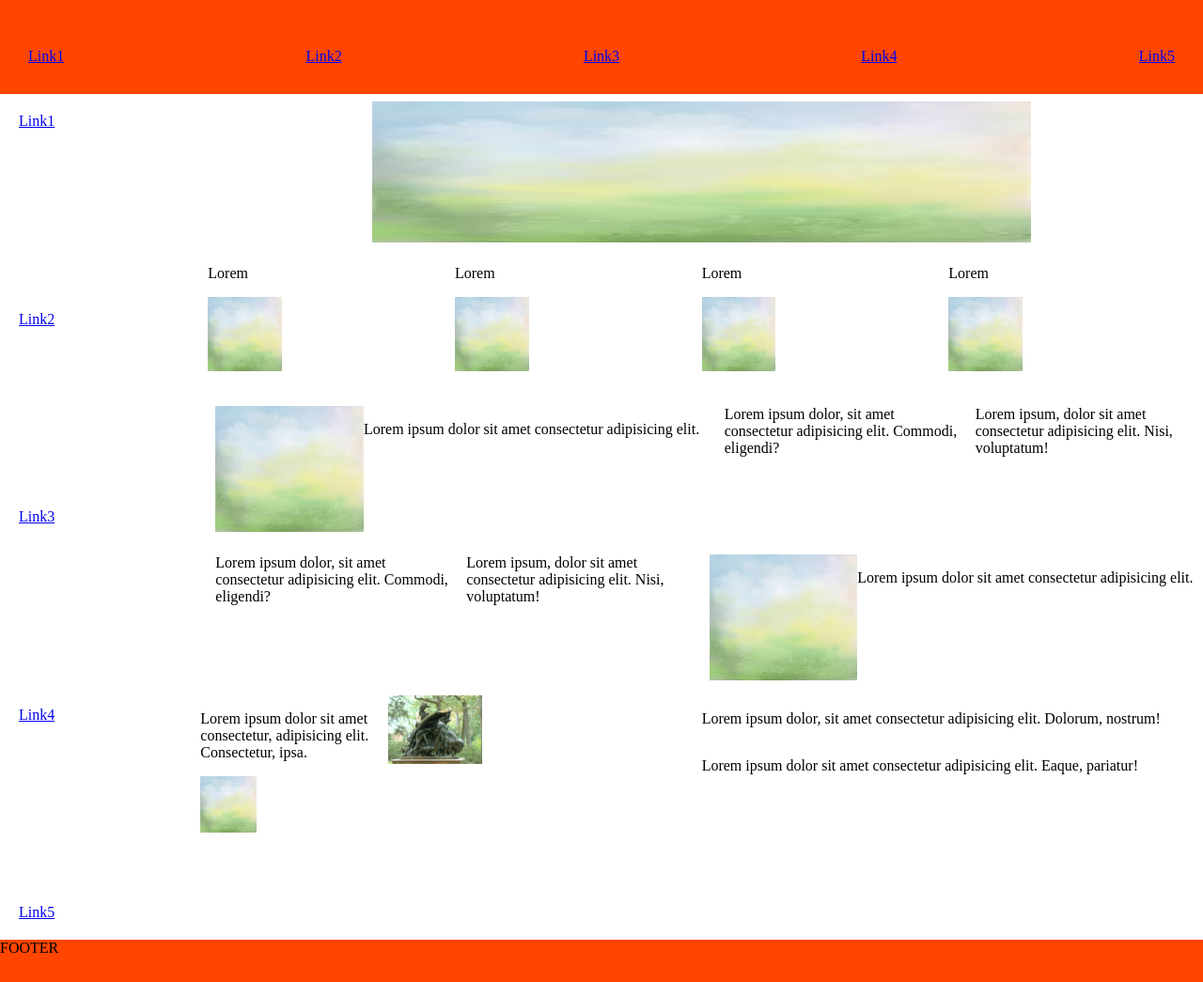
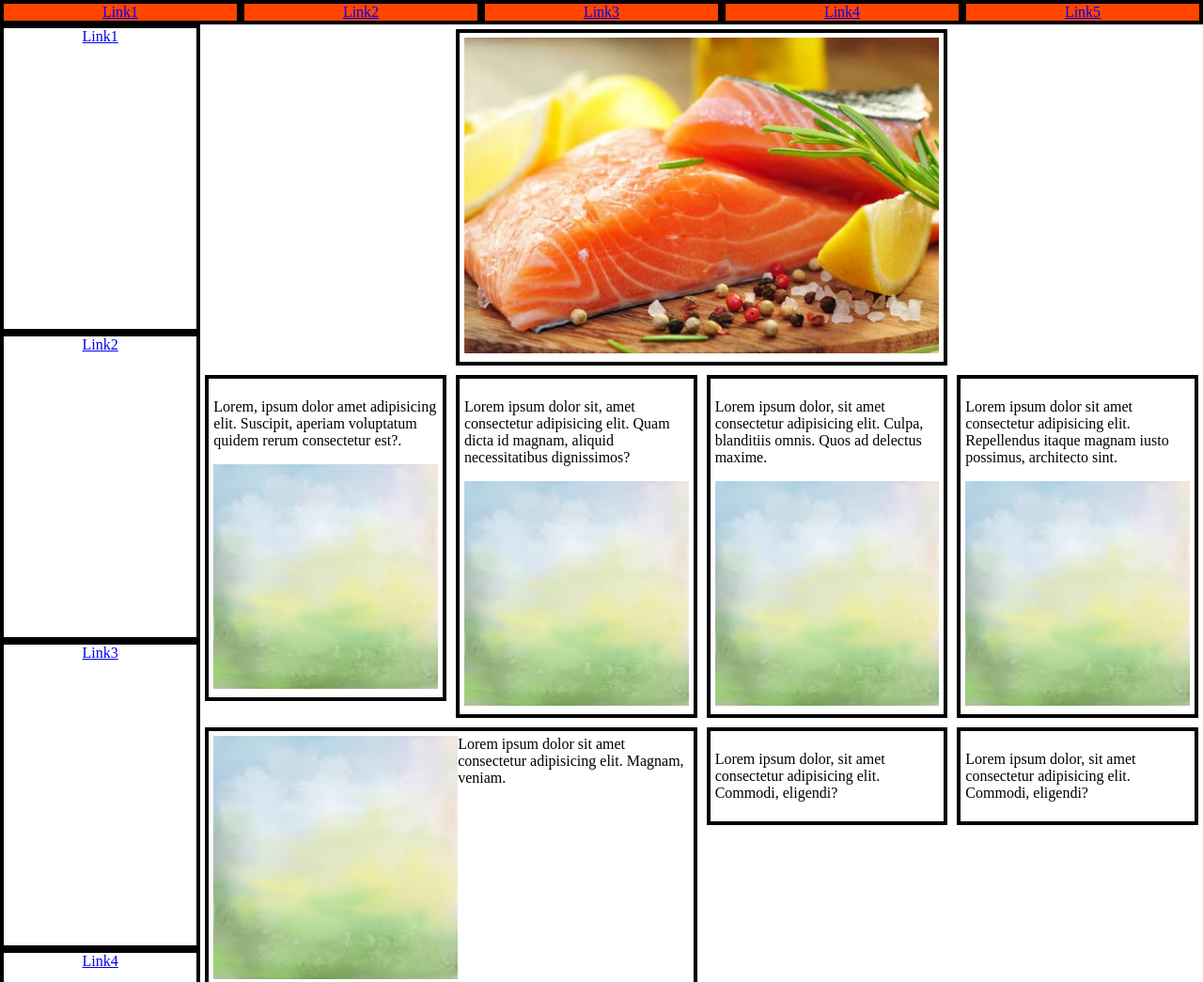
Before and after one commit to Garnysh/HTMLCSS, a plain HTML site: page homework1/flexbox.html in a window 1280 px wide. Shown: the top 1045 px of the page at 94% size. Drawn offline with Linux system fonts and the light colour scheme.

Commit message:
homework0411

```diff
--- a/homework1/css/flex-style.css
+++ b/homework1/css/flex-style.css
@@ -1,8 +1,7 @@
 .padding {
     padding: 20px;
 }
-header,
-footer {
+footer, header {
     height: 100px;
     background: orangered;
 }
@@ -15,41 +14,30 @@ body {
     display: flex;
     flex-direction: column;
 }
-.main-block {
-    flex: 1 0 auto;
+img {
+    width: 100%;
+    height: auto;
+}
+.margin {
+    margin: 5px;
+}
+.padding {
+    padding: 5px;
 }
 footer {
     flex: 0 0 auto;
 }
-.line {
-    height: 150px;
+.border {
+    border: 4px solid black;
 }
-.navbar {
-    display: flex;
+header {
     justify-content: space-between;
-    line-height: 80px;
  }
-.navbar-title {
-    display: inline-block;
-    padding-left: 30px;
-    padding-right: 30px;
+a {
+    flex-grow: 1;
+    text-align: center;
 }
-.flex-basis {
-    flex-basis: auto;
-}
-.flex-grow-1 {
-    flex-grow: 1;
-}
-aside {
-   display: flex;
-   flex-direction: column;
-   justify-content: space-between;
-   height: 900px;
-}
-.margin {
-    margin: 8px;
-}
-img {
-    width: 30%;
-    height: auto;
-}
+.container {
+  justify-content: space-between;
+  justify-content: space-around;
+  }
--- a/homework1/flexbox.html
+++ b/homework1/flexbox.html
@@ -11,88 +11,139 @@
 </head>
 
 <body>
-    <header class="flex-row navbar">
-        <a class="navbar-title padding" href="#">Link1</a>
-        <a class="navbar-title padding" href="#">Link2</a>
-        <a class="navbar-title padding" href="#">Link3</a>
-        <a class="navbar-title padding" href="#">Link4</a>
-        <a class="navbar-title padding" href="#">Link5</a>
+    <header class="flex-row">
+        <a class="border" href="#">Link1</a>
+        <a class="border" href="#">Link2</a>
+        <a class="border" href="#">Link3</a>
+        <a class="border" href="#">Link4</a>
+        <a class="border" href="#">Link5</a>
     </header>
-    <div class="main-block flex-row">
-        <aside class="col-2 flex-column">
-            <a class="padding" href="#">Link1</a>
-            <a class="padding" href="#">Link2</a>
-            <a class="padding" href="#">Link3</a>
-            <a class="padding" href="#">Link4</a>
-            <a class="padding" href="#">Link5</a>
-        </aside>
+
+    <div class="flex-row">
+        <div class="col-2 flex-column container">
+            <a class="border" href="#">Link1</a>
+            <a class="border" href="#">Link2</a>
+            <a class="border" href="#">Link3</a>
+            <a class="border" href="#">Link4</a>
+            <a class="border" href="#">Link5</a>
+        </div>
+
         <main class="col-10">
-            <div class="margin flex-row line">
-                <img class="offset-2 col-8" src="img/bg/bg.jpg">
+            <div class="offset-3 col-6">
+                <div class="margin border padding">
+                    <img src="img/bg/salomon.jpg">
+                </div>
             </div>
-            <div class="margin flex-row line">
+
+            <div class="flex-row">
                 <div class="col-3">
-                    <p>Lorem</p>
-                    <img src="img/bg/bg.jpg">
+                    <div class="margin border padding">
+                        <p>Lorem, ipsum dolor amet adipisicing elit. Suscipit, aperiam voluptatum quidem
+                            rerum consectetur est?.</p>
+                        <img src="img/bg/bg.jpg">
+                    </div>
                 </div>
                 <div class="col-3">
-                    <p>Lorem</p>
-                    <img src="img/bg/bg.jpg">
+                    <div class="margin border padding">
+                        <p>Lorem ipsum dolor sit, amet consectetur adipisicing elit. Quam dicta id magnam, aliquid
+                            necessitatibus dignissimos?</p>
+                        <img src="img/bg/bg.jpg">
+                    </div>
                 </div>
                 <div class="col-3">
-                    <p>Lorem</p>
-                    <img src="img/bg/bg.jpg">
+                    <div class="margin border padding">
+                        <p>Lorem ipsum dolor, sit amet consectetur adipisicing elit. Culpa, blanditiis omnis. Quos ad
+                            delectus maxime.</p>
+                        <img src="img/bg/bg.jpg">
+                    </div>
                 </div>
                 <div class="col-3">
-                    <p>Lorem</p>
-                    <img src="img/bg/bg.jpg">
+                    <div class="margin border padding">
+                        <p>Lorem ipsum dolor sit amet consectetur adipisicing elit. Repellendus itaque magnam iusto
+                            possimus, architecto sint.</p>
+                        <img src="img/bg/bg.jpg">
+                    </div>
                 </div>
             </div>
-            <div class="margin flex-row line">
-                <div class="col-6 margin flex-row">
-                    <img src="img/bg/bg.jpg">
-                    <p>Lorem ipsum dolor sit amet consectetur adipisicing elit.</p>
+
+            <div class="flex-row">
+                <div class="col-6">
+                    <div class="margin padding border">
+                        <div class="flex-row">
+                            <img src="img/bg/bg.jpg">
+                            <span>Lorem ipsum dolor sit amet consectetur adipisicing elit. Magnam, veniam.</span>
+                        </div>
+                    </div>
+                </div>
+                <div class="col-3">
+                    <div class="margin padding border">
+                        <p>Lorem ipsum dolor, sit amet consectetur adipisicing elit. Commodi, eligendi?</p>
+                    </div>
+                </div>
+                <div class="col-3">
+                    <div class="margin padding border">
+                        <p>Lorem ipsum dolor, sit amet consectetur adipisicing elit. Commodi, eligendi?</p>
+                    </div>
+                </div>
+            </div>
+
+            <div class="flex-row">
+                <div class="col-3">
+                    <div class="margin padding border">
+                        <p>Lorem ipsum dolor, sit amet consectetur adipisicing elit. Commodi, eligendi?</p>
+                    </div>
+                </div>
+                <div class="col-3">
+                    <div class="margin padding border">
+                        <p>Lorem ipsum dolor, sit amet consectetur adipisicing elit. Commodi, eligendi?</p>
+                    </div>
+                </div>
+                <div class="col-6">
+                    <div class="margin padding border">
+                        <div class="flex-row">
+                            <img src="img/bg/bg.jpg">
+                            <span>Lorem ipsum dolor sit amet consectetur adipisicing elit. Magnam, veniam.</span>
+                        </div>
+                    </div>
+                </div>
+            </div>
+
+
+
+
+            <div class="flex-row">
+
+
+                <div class="border col-6">
+                    <div class="margin padding">
+                        <div class="flex-row">
+                            <div class="col-6">
+                                <p>Lorem ipsum dolor sit, amet consectetur adipisicing elit. Ducimus sit unde sint. Rerum cupiditate voluptates, deserunt delectus distinctio quaerat necessitatibus?.</p>
+                                <img src="img/bg/salomon.jpg">
+                            </div>
+                            <div class="col-6">
+                                <img src="img/bg/bg.jpg">
+                            </div>
+                        </div>
+                    </div>
                 </div>
 
-                <div class="col-6 flex-row">
-                    <p class="margin">Lorem ipsum dolor, sit amet consectetur adipisicing elit. Commodi, eligendi?</p>
-                    <p class="margin">Lorem ipsum, dolor sit amet consectetur adipisicing elit. Nisi, voluptatum!</p>
-                </div>
-            </div>
-            <div class="margin flex-row line">
-                <div class="col-6 flex-row">
-                    <p class="margin">Lorem ipsum dolor, sit amet consectetur adipisicing elit. Commodi, eligendi?</p>
-                    <p class="margin">Lorem ipsum, dolor sit amet consectetur adipisicing elit. Nisi, voluptatum!</p>
-                </div>
-                <div class="col-6 margin flex-row">
-                    <img src="img/bg/bg.jpg">
-                    <p>Lorem ipsum dolor sit amet consectetur adipisicing elit.</p>
-                </div>
-            </div>
-            <div class="flex-row line">
-                <div class="flex-row col-6">
-                    <div>
-                        <p>Lorem ipsum dolor sit amet consectetur, adipisicing elit. Consectetur, ipsa.</p>
-                        <img src="img/bg/bg.jpg">
+
+
+                <div class="flex-column col-6 container">
+                    <div class="border margin padding">
+                        <p>Lorem ipsum dolor, sit amet consectetur adipisicing elit. Dolorum, nostrum!
+                        </p>
                     </div>
-                    <div>
-                        <img src="img/bronza/skulptura-iz-bronzy12.jpg">
-                    </div>
-                </div>
-                <div class="flex-column col-6">
-                    <div>
-                        <p>Lorem ipsum dolor, sit amet consectetur adipisicing elit. Dolorum, nostrum!</p>
-                    </div>
-                    <div>
+                    <div class="border margin padding">
                         <p>Lorem ipsum dolor sit amet consectetur adipisicing elit. Eaque, pariatur!</p>
                     </div>
                 </div>
             </div>
+
         </main>
     </div>
     <footer>FOOTER</footer>
-
-
 </body>
 
 </html>
```
Also changed, not shown: homework1/img/bg/bread.jpg (added), homework1/img/bg/salomon.jpg (added).
